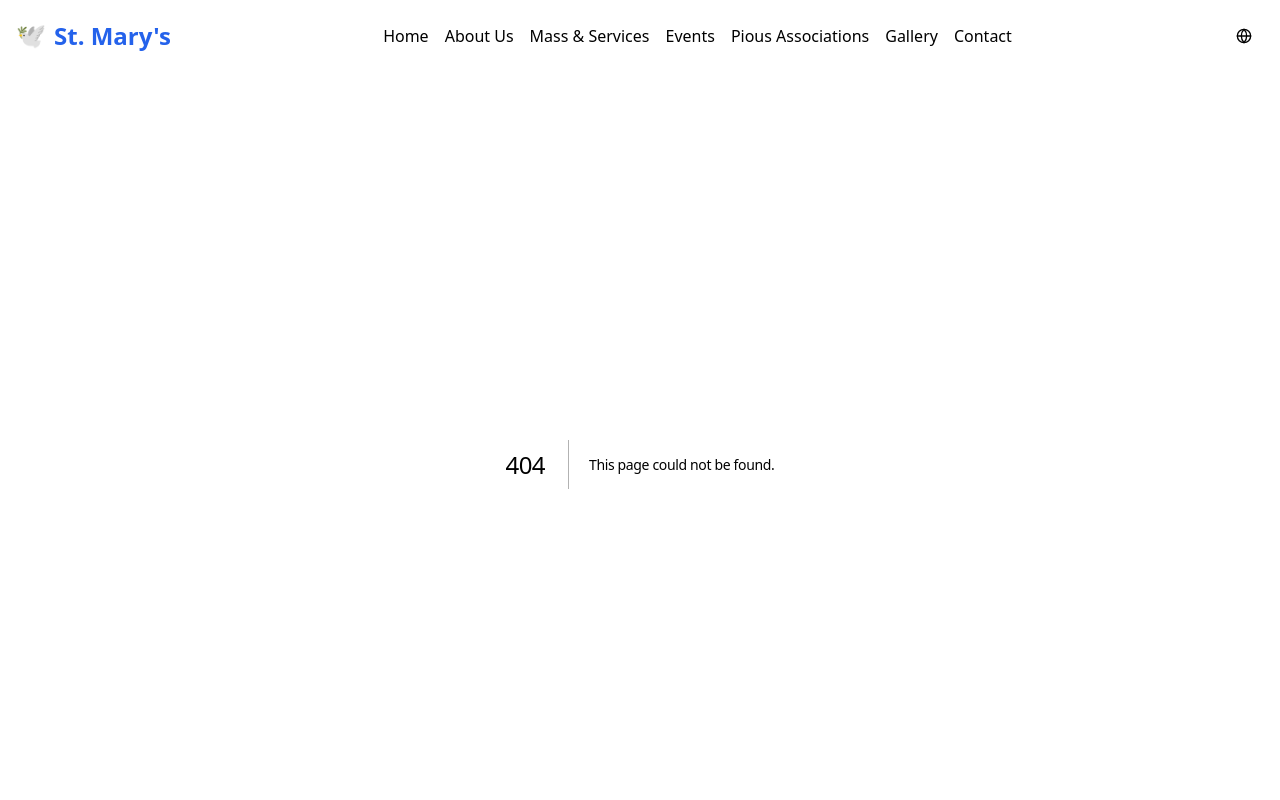
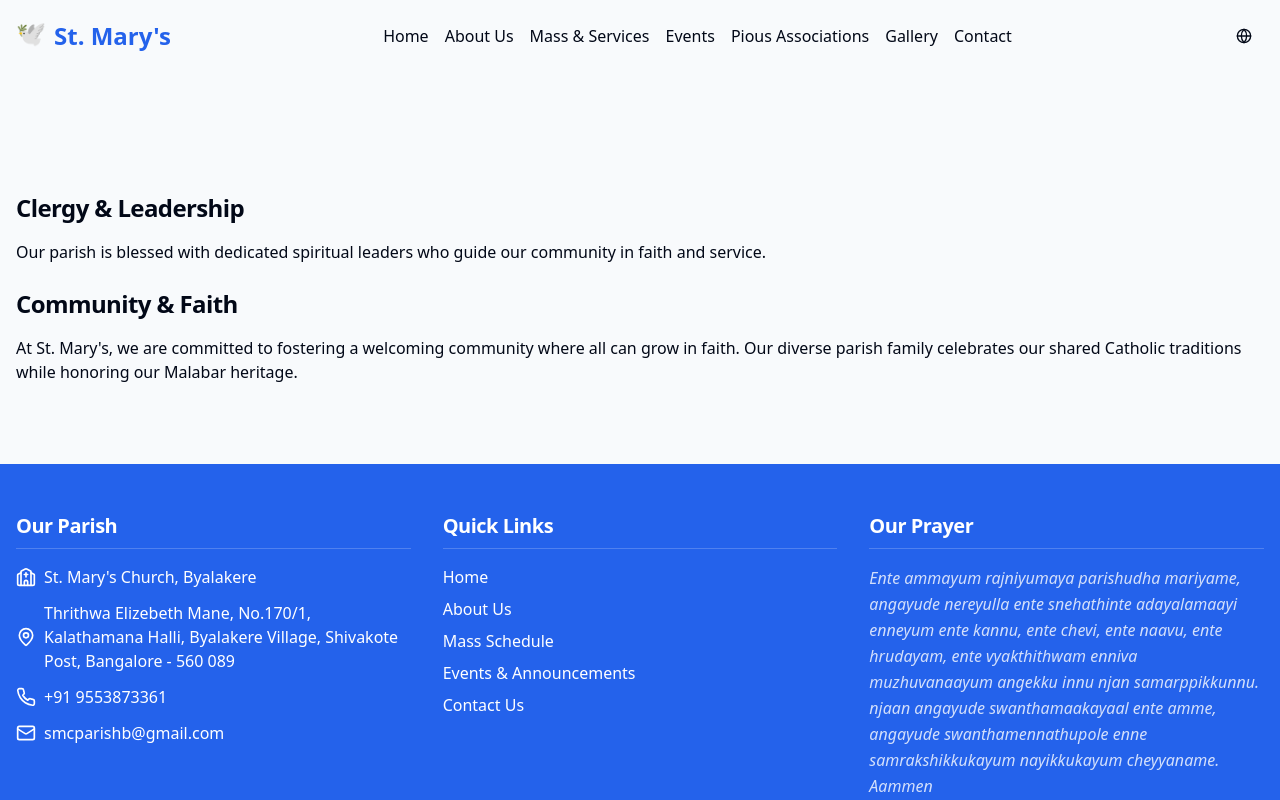
Before and after one commit to camsvn/StMarysByalakere, a Next.js app: page /amal in a window 1280 px wide. Before the commit this address had no page. Shown: the top 800 px of the page. Built offline with nearby package versions, Linux system fonts and the light colour scheme.

Commit message:
fix: nav fix and router handle

```diff
--- /dev/null
+++ b/src/app/amal/page.tsx
@@ -0,0 +1,23 @@
+const About = () => {
+  return (
+    <>
+      <div className="pt-28 pb-16 md:pt-32 md:pb-20 px-4 relative">
+        <h2 className="text-2xl font-bold mb-4">Clergy & Leadership</h2>
+        <p className="mb-6">
+          Our parish is blessed with dedicated spiritual leaders who guide our
+          community in faith and service.
+        </p>
+
+        <h2 className="text-2xl font-bold mb-4">Community & Faith</h2>
+        <p>
+          At St. Mary&apos;s, we are committed to fostering a welcoming
+          community where all can grow in faith. Our diverse parish family
+          celebrates our shared Catholic traditions while honoring our Malabar
+          heritage.
+        </p>
+      </div>
+    </>
+  );
+};
+
+export default About;
--- a/src/components/layout/Navbar.tsx
+++ b/src/components/layout/Navbar.tsx
@@ -66,7 +66,7 @@ const Navbar = () => {
             className="flex items-center space-x-2 text-2xl font-bold text-primary"
           >
             <span className="animate-float inline-block">🕊️</span>
-            <span>St. Mary's</span>
+            <span>St. Mary&apos;s</span>
           </Link>
 
           {/* Desktop Navigation */}
@@ -75,7 +75,7 @@ const Navbar = () => {
             <NavItem to="/about">{t("navAbout")}</NavItem>
             <NavItem to="/mass-services">{t("navMass")}</NavItem>
             <NavItem to="/events">{t("navEvents")}</NavItem>
-            <NavItem to="/ministries">{t("navMinistries")}</NavItem>
+            <NavItem to="/pious-associations">{t("navMinistries")}</NavItem>
             <NavItem to="/gallery">{t("navGallery")}</NavItem>
             <NavItem to="/contact">{t("navContact")}</NavItem>
           </ul>
@@ -93,7 +93,7 @@ const Navbar = () => {
 
           {/* Mobile Menu Button */}
           <div className="md:hidden flex items-center space-x-2">
-            {/* <LanguageSelector />
+            <LanguageSelector />
             <Button
               variant="ghost"
               size="icon"
@@ -101,7 +101,7 @@ const Navbar = () => {
               aria-label={isMenuOpen ? "Close Menu" : "Open Menu"}
             >
               {isMenuOpen ? <X className="h-6 w-6" /> : <Menu className="h-6 w-6" />}
-            </Button> */}
+            </Button>
           </div>
         </div>
 
@@ -113,7 +113,7 @@ const Navbar = () => {
               <NavItem to="/about" onClick={closeMenu}>{t("navAbout")}</NavItem>
               <NavItem to="/mass-services" onClick={closeMenu}>{t("navMass")}</NavItem>
               <NavItem to="/events" onClick={closeMenu}>{t("navEvents")}</NavItem>
-              <NavItem to="/ministries" onClick={closeMenu}>{t("navMinistries")}</NavItem>
+              <NavItem to="/pious-associations" onClick={closeMenu}>{t("navMinistries")}</NavItem>
               <NavItem to="/gallery" onClick={closeMenu}>{t("navGallery")}</NavItem>
               <NavItem to="/contact" onClick={closeMenu}>{t("navContact")}</NavItem>
               {/* <NavItem to="/donate" onClick={closeMenu}>{t("navDonate")}</NavItem> */}
```
Also changed, not shown: src/app/pious-associations/page.tsx (renamed from src/app/ministries/page.tsx).
